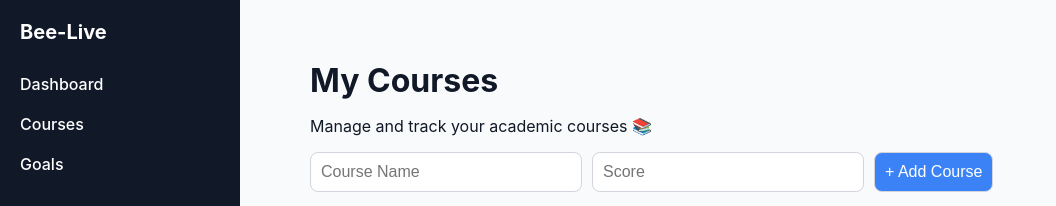
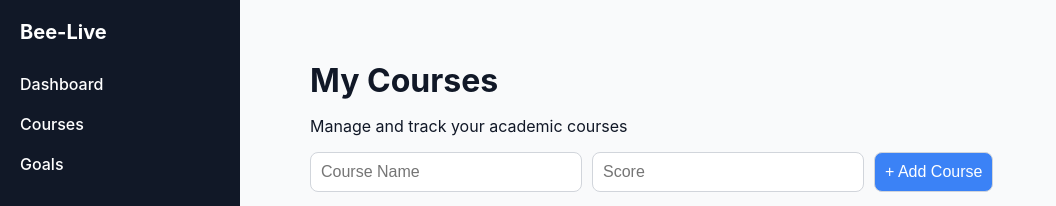
Before and after one commit to Blessing-K/bee-live, a Next.js app: page /courses in a window 1280 px wide. Shown: the top 206 px of the page, without its empty margins (0-1056 px from the left). Built offline with nearby package versions, Linux system fonts and the light colour scheme; no server answers; what aws-amplify would draw is missing.

Commit message:
corrected apostrophe problem

```diff
--- a/pages/courses.js
+++ b/pages/courses.js
@@ -9,7 +9,7 @@ export default function Courses() {
   return (
     <Layout>
       <h1>My Courses</h1>
-      <p>Manage and track your academic courses 📚</p>
+      <p>Manage and track your academic courses</p>
 
       <CourseForm addCourse={addCourse} />
 
--- a/pages/dashboard.js
+++ b/pages/dashboard.js
@@ -38,7 +38,7 @@ export default function Dashboard() {
   return (
     <Layout>
       <h1>Welcome, {username}!</h1>
-      <p>Let's improve your academic performance today </p>
+      <p>Let&apos;s improve your academic performance today </p>
       <h2>Courses Needing Most Attention:</h2>
       <div className="cards-grid">
         {weakCourses.length ? (
--- a/pages/login.js
+++ b/pages/login.js
@@ -67,7 +67,7 @@ export default function Login() {
       </form>
 
       <p style={{ textAlign: 'center', marginTop: '10px' }}>
-        Don't have an account? <Link href="/signup" style={{ color: '#0070f3' }}>Sign up</Link>
+        Don&apos;t have an account? <Link href="/signup" style={{ color: '#0070f3' }}>Sign up</Link>
       </p>
     </div>
   );
```
